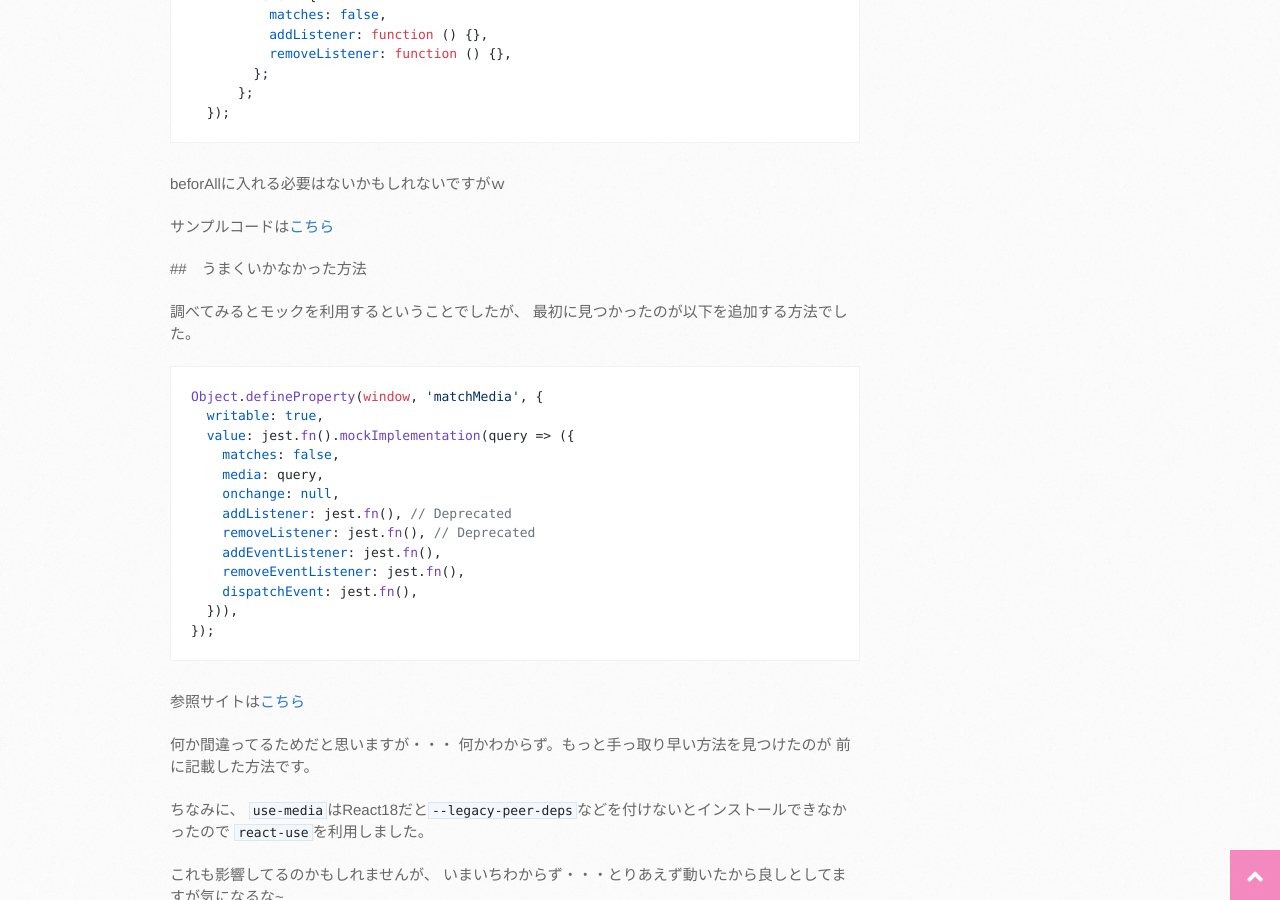
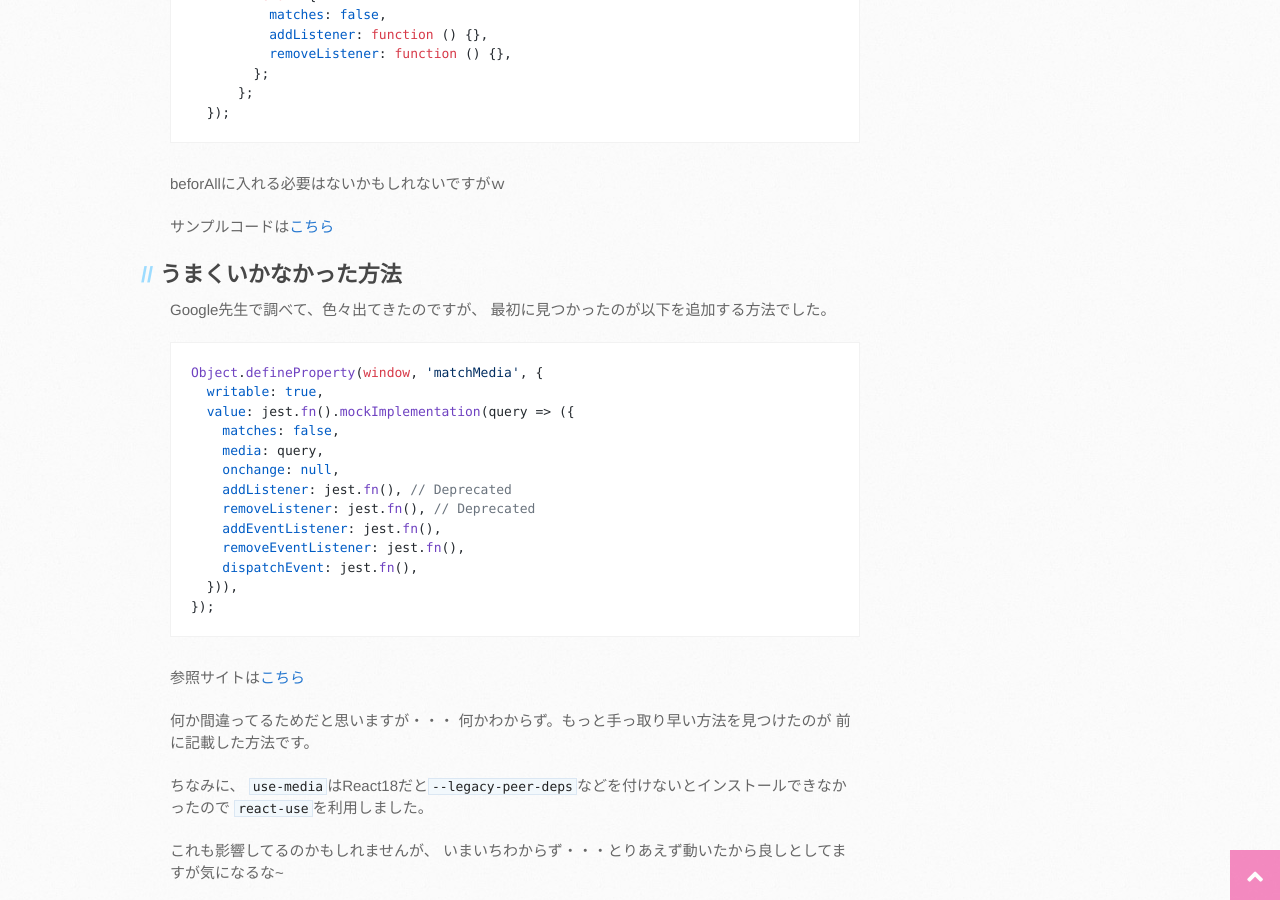
Before and after one commit to mtaketani113/mtaketani113.github.io, a Jekyll site: the page built from it/javascript/useMediaMock.md, in a window 1280 px wide and 900 px high, scrolled down 814 px. Built offline with Jekyll 4.4.1, drawn with Linux system fonts in a browser that asks for light colours; nearby versions of some CDN libraries; comment, search, counter and statistics services are not loaded; the repository's description, which GitHub fills in, is left out.

Commit message:
誤記修正

````diff
--- a/it/javascript/useMediaMock.md
+++ b/it/javascript/useMediaMock.md
@@ -42,9 +42,9 @@ beforAllに入れる必要はないかもしれないですがｗ
 
 サンプルコードは[こちら](https://github.com/mtaketani113/omu-karate-page/blob/v1.2.6/src/components/TrainingMenue.test.tsx)
 
-##　うまくいかなかった方法
+## うまくいかなかった方法
 
-調べてみるとモックを利用するということでしたが、
+Google先生で調べて、色々出てきたのですが、
 最初に見つかったのが以下を追加する方法でした。
 
 ```TypeScript
````
